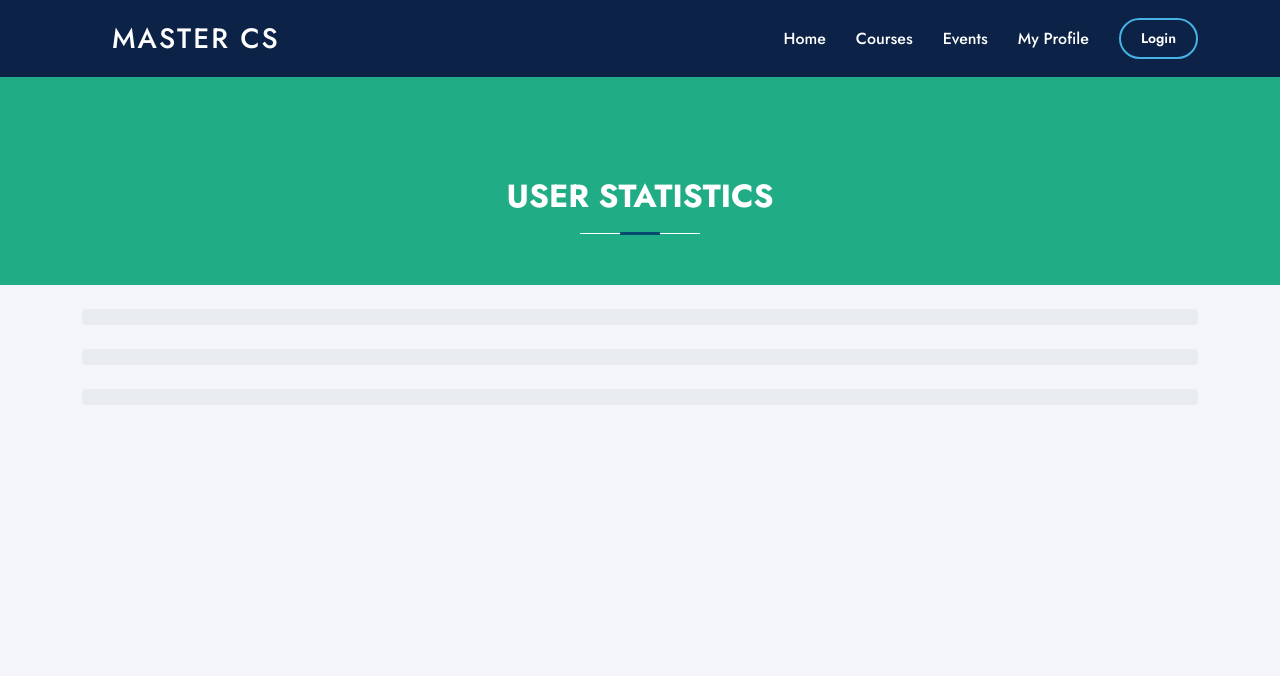
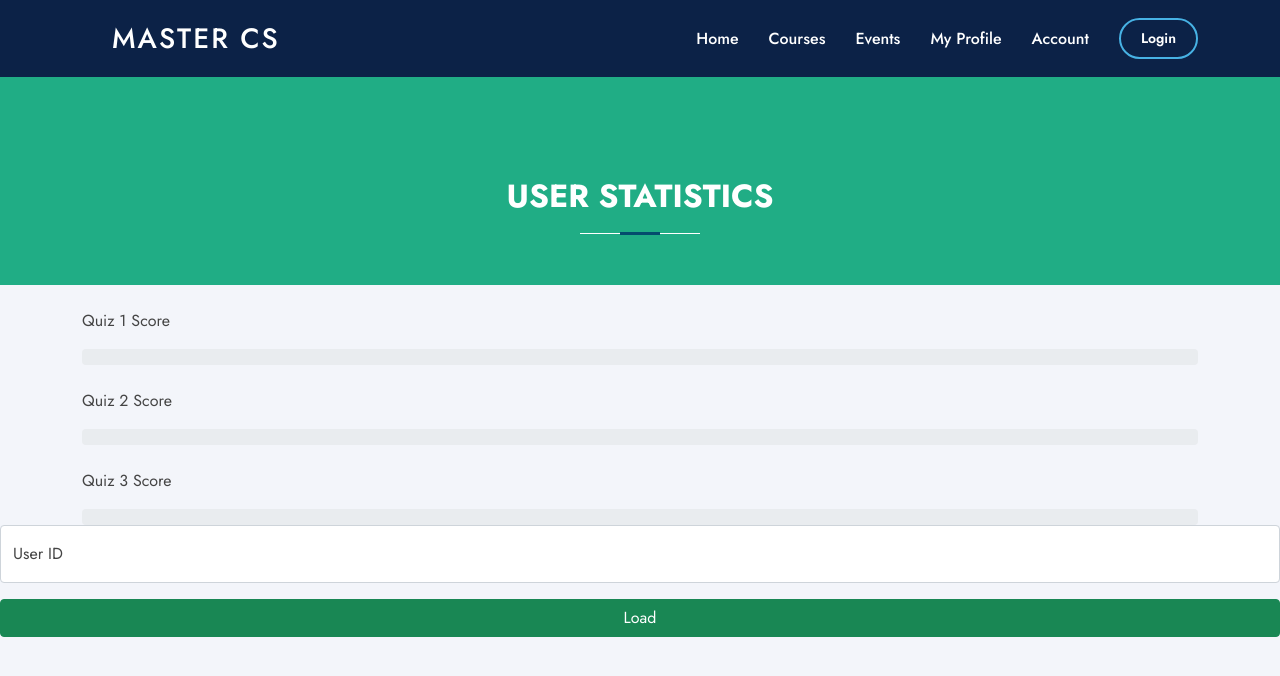
Before and after one commit to zhuqiashley/Senior-Project, a Vue app: page /Statistics in a window 1280 px wide. Shown: the top 676 px of the page. Built offline with nearby package versions, Linux system fonts and the light colour scheme; no server answers.

Commit message:
added statistics functionality

```diff
--- a/src/App.vue
+++ b/src/App.vue
@@ -16,8 +16,15 @@
 					<router-link to="/achievements"> Achievements </router-link>
 					<router-link to=/MyCourses> My Courses </router-link>
 					<router-link to=/Introduction> Introduction Quiz </router-link>
+          <router-link to="/Statistics">Statistics</router-link>
 				</ul>
 				</li>
+        <li class="dropdown">Account<i class="bi-chevron-down"></i>
+          <ul>
+            <router-link to="Login">Login</router-link>
+            <router-link to="Signup">Signup</router-link>
+          </ul>
+        </li>
 				<router-link to="Login">
 					<custom-button title="Login"></custom-button>
 				</router-link>
--- a/src/main.js
+++ b/src/main.js
@@ -2,6 +2,9 @@ import { createApp } from 'vue'
 import App from './App.vue'
 import router from './router'
 import store from './store'
+
+//import VueSessionStorage from 'vue-sessionstorage'
+//Vue.use(VueSessionStorage)
 
 
 // Bootstrap
@@ -11,3 +14,4 @@ import "bootstrap"
 // Global Styling
 import '@/assets/main.css';
 createApp(App).use(store).use(router).mount('#app')
+//createApp(App).use(store).use(router).use(VueSessionStorage).mount('#app')
--- a/src/views/Login.vue
+++ b/src/views/Login.vue
@@ -25,6 +25,9 @@
 import Card from '../components/Card.vue'
 import { ref, onBeforeMount } from "vue";
 import axios from 'axios';
+//import VueSession from 'vue-session';
+
+
 
 let userDB = 'http://localhost:3001/api/user'
 
@@ -56,18 +59,19 @@ export default {
       try{
         const data = await axios.get(userDB, {params: {username: email, password: password}}).then(res => res.data);
         console.log(data);
-        for(var i = 0; i < data.length; i++)
+        for(var i = 0; i < data.valueOf().length; i++)
         {
           let username = data[i].username;
           let passwordcheck = data[i].password;
+          /*let variablecheck = data[i].FirstName;
+          console.log(variablecheck);*/
           if(username == email && passwordcheck == password)
           {
-            await this.$router.push('Profile');
+            console.log("inside if");
+            await this.$router.push('Statistics');
+            break;
           }
-          else
-          {
-            await this.$router.push('LoginFailed');
-          }
+          await this.$router.push('LoginFailed');
         }
 
         console.log(email,password);
--- a/src/views/Statistics.vue
+++ b/src/views/Statistics.vue
@@ -2,13 +2,23 @@
   <custom-header title="User Statistics"></custom-header>
 
   <div class="container mt-4">
-    <progress-bar :progress="quiz1" />
+    <p>Quiz 1 Score</p>
+    <progress-bar :progress="this.quiz1" />
   </div>
   <div class="container mt-4">
+    <p>Quiz 2 Score</p>
       <progress-bar :progress="quiz2"/>
   </div>
   <div class="container mt-4">
+    <p>Quiz 3 Score</p>
         <progress-bar :progress="quiz3"/>
+  </div>
+  <div class="form-floating mb-3">
+    <input v-model="email" type="email" ref = "getemail" class="form-control" placeholder="name@example.com">
+    <label for="floatingInput">User ID</label>
+  </div>
+  <div class="d-grid gap-2">
+    <button class="btn btn-success" type="button" @click="login(quiz1)">Load</button>
   </div>
 </template>
 
@@ -37,13 +47,24 @@ export default {
           }).catch(err => {
             console.error(err);
           });})
-    const id = 3;
-    let quiz1, quiz2, quiz3;
+    //this.load();
+    //const id = 3;
+    let quiz1 = 0, quiz2 = 0, quiz3 = 0;
 
-    try{
-      const data = axios.get(quizDB, {params: {UserID: id, Quiz1Score: quiz1, Quiz2Score: quiz2, Quiz3Score: quiz3}}).then(res => res.data);
+    /*try{
+      const data = axios.get(quizDB, {params: {UserID: id}}).then(res => res.data);
+      //const data = axios.get(quizDB).then(res => res.data);
       console.log(data);
-      for(var i = 0; i < quiz.value.length; i++)
+      for(var i = 0; i < data.valueOf().length; i++)
+      {
+        quiz1 = data[i].Quiz1Score;
+        console.log(quiz1);
+      }*/
+      /*quiz1 = data[0].Quiz1Score;
+      quiz2 = data[0].Quiz2Score;
+      quiz3 = data[0].Quiz3Score;*/
+      //console.log(data[0].Quiz1Score,data[0].Quiz2Score,data[0].Quiz3Score);
+      /*for(var i = 0; i < data.valueOf().length; i++)
       {
         let userID = quiz[i].UserID;
 
@@ -56,7 +77,7 @@ export default {
           quiz3 = data[i].Quiz3Score;
           console.log(quiz3);
         }
-      }
+      }*/
 
       /*const quiz1Computed = computed(() => {
         return quiz1;
@@ -71,18 +92,108 @@ export default {
       });*/
 
       //console.log(email,password);
-    }
+    /*}
     catch
     {
       this.$router.push('Events');
       //console.log(email,password);
-    }
+    }*/
 
     return {
       quiz, quiz1, quiz2, quiz3
     }
 
   },
+  methods:{
+    login: async function(quiz1){
+      const email = this.$refs.getemail.value;
+      //const password = this.$refs.getpassword.value;
+      try{
+        const data = await axios.get(quizDB, {params: {username: email}}).then(res => res.data);
+        console.log(data);
+        for(var i = 0; i < data.valueOf().length; i++)
+        {
+          let username = data[i].UserID;
+          //let passwordcheck = data[i].password;
+          /*let variablecheck = data[i].FirstName;
+          console.log(variablecheck);*/
+          if(username == email)
+          {
+            console.log("inside if");
+            this.quiz1 = data[i].Quiz1Score;
+            this.quiz2 = data[i].Quiz2Score;
+            this.quiz3 = data[i].Quiz3Score;
+            //console.log(this.quiz1);
+            this.$forceUpdate();
+          }
+          //await this.$router.push('LoginFailed');
+        }
+
+        console.log(email);
+      }
+      catch
+      {
+        await this.$router.push('Events');
+        console.log(email);
+      }
+      return{
+        quiz1
+      }
+    },
+    load: async function(){
+      let quiz1 = 10;
+      const id =3;
+      try{
+        const data = axios.get(quizDB, {params: {UserID: id}}).then(res => res.data);
+        //const data = axios.get(quizDB).then(res => res.data);
+        console.log(data);
+        console.log(data.valueOf().length);
+        for(var i = 0; i < 1; i++)
+        {
+          console.log("insidefor");
+          quiz1 = data[i].Quiz1Score;
+          console.log(quiz1);
+        }
+        /*quiz1 = data[0].Quiz1Score;
+        quiz2 = data[0].Quiz2Score;
+        quiz3 = data[0].Quiz3Score;*/
+        //console.log(data[0].Quiz1Score,data[0].Quiz2Score,data[0].Quiz3Score);
+        /*for(var i = 0; i < data.valueOf().length; i++)
+        {
+          let userID = quiz[i].UserID;
+
+          if(userID == id)
+          {
+            quiz1 = data[i].Quiz1Score;
+            console.log(quiz1);
+            quiz2 = data[i].Quiz2Score;
+            console.log(quiz2);
+            quiz3 = data[i].Quiz3Score;
+            console.log(quiz3);
+          }
+        }*/
+
+        /*const quiz1Computed = computed(() => {
+          return quiz1;
+        });
+
+        const quiz2Computed = computed(() => {
+          return quiz2;
+        });
+
+        const quiz3Computed = computed(() => {
+          return quiz3;
+        });*/
+
+        //console.log(email,password);
+      }
+      catch
+      {
+        this.$router.push('Events');
+        //console.log(email,password);
+      }
+    }
+  }
 }
 </script>
 
```
Also changed, not shown: 1 other file (tests, documents, lock files or other folders).
